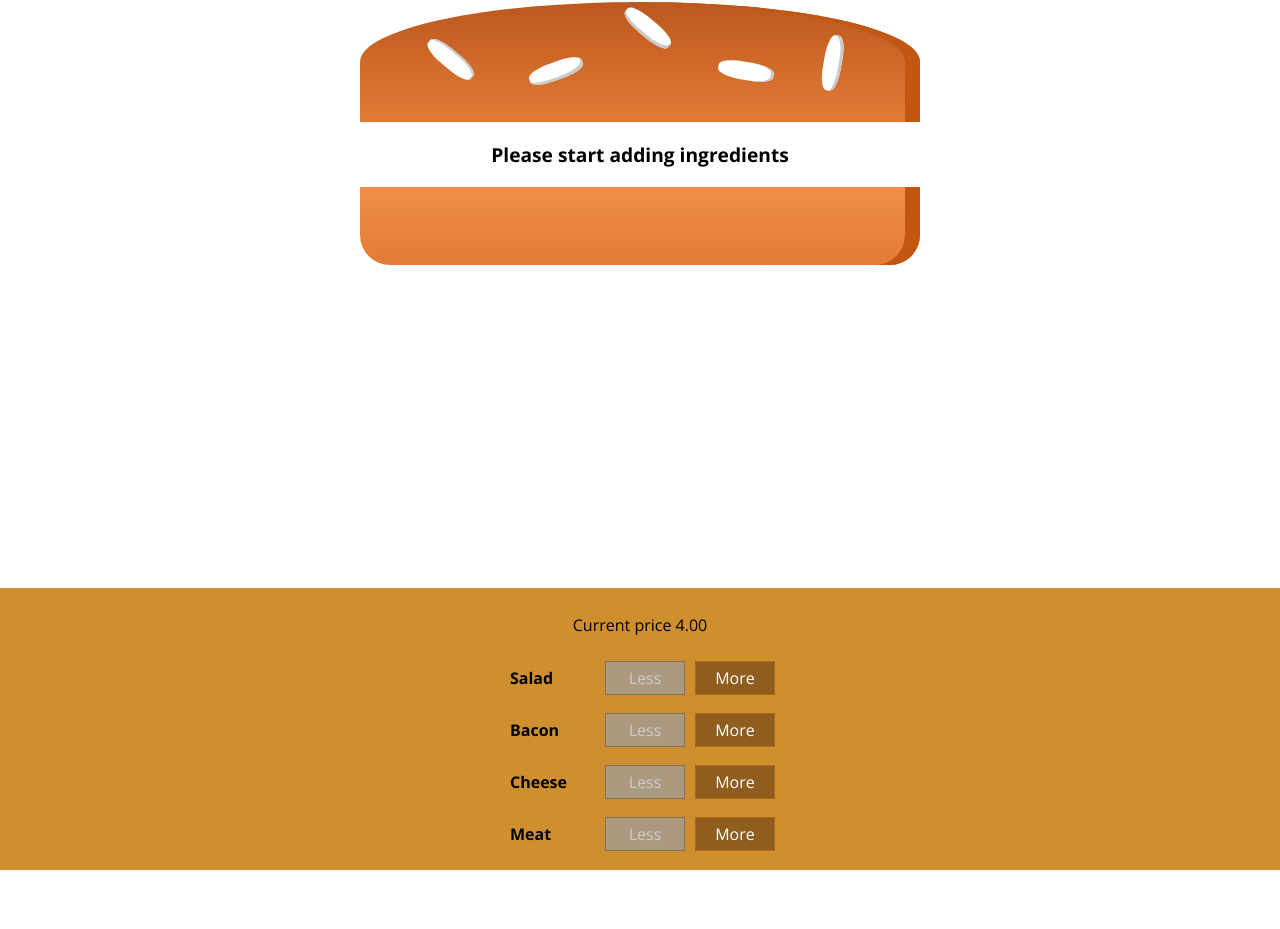
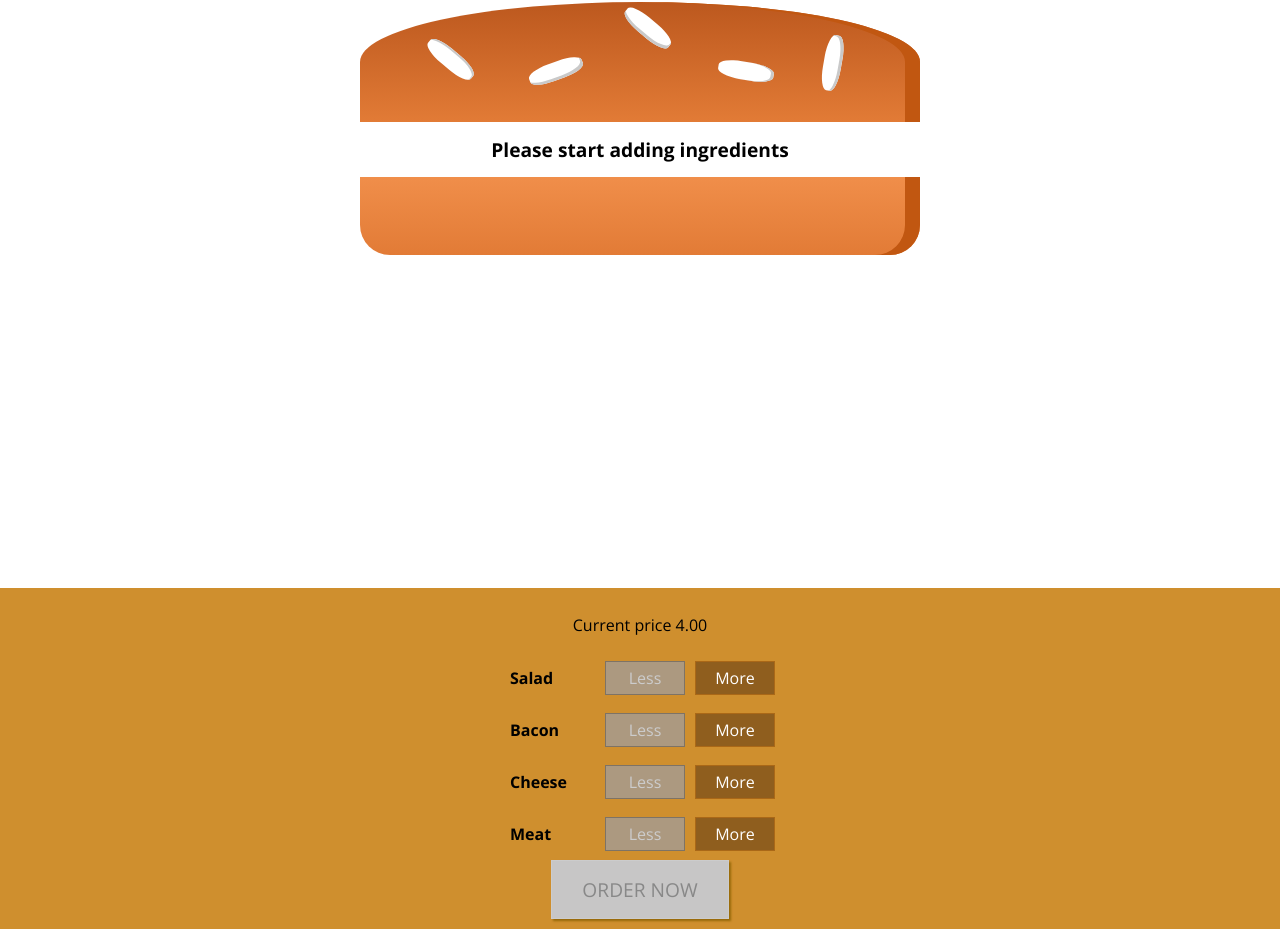
Before and after one commit to dusan011/Burger-app, a React (Create React App) app: page / in a window 1280 px wide. Shown: the part 50-979 px from the top of the page. Before the commit the page ends 920 px from the top, so only its background shows below. Built offline with nearby package versions, Linux system fonts and the light colour scheme.

Commit message:
added order button, order summary

```diff
--- a/src/components/Burger/Burger.jsx
+++ b/src/components/Burger/Burger.jsx
@@ -13,7 +13,7 @@
       return arr.concat(el);
     }, []);
   if (transformedIngredients.length === 0) {
-    transformedIngredients = <p>Please start adding ingredients</p>;
+    transformedIngredients = <strong>Please start adding ingredients</strong>;
   }
   console.log(transformedIngredients);
   return (
--- /dev/null
+++ b/src/components/Burger/OrderSummary/OrderSummary.jsx
@@ -0,0 +1,23 @@
+import React from "react";
+import Aux from "../../../hoc/Aux";
+
+const orderSummary = props => {
+  const ingredientSummary = Object.keys(props.ingredients).map(igKey => {
+    return (
+      <li key={igKey}>
+        <span style={{ textTransform: "capitalize" }}> {igKey}</span>:
+        {props.ingredients[igKey]}
+      </li>
+    );
+  });
+  return (
+    <Aux>
+      <h3>Your order</h3>
+      <p>A delicious burger with the following ingredients</p>
+      <ul>{ingredientSummary}</ul>
+      <p>Continue to Checkout?</p>
+    </Aux>
+  );
+};
+
+export default orderSummary;
--- a/src/components/BurgerControls/BurgerControls.jsx
+++ b/src/components/BurgerControls/BurgerControls.jsx
@@ -24,6 +24,13 @@
           />
         );
       })}
+      <button
+        className={classes.OrderButton}
+        disabled={!props.purchaseable}
+        onClick={props.ordered}
+      >
+        ORDER NOW
+      </button>
     </div>
   );
 };
--- a/src/components/BurgerControls/BurgerControls.module.css
+++ b/src/components/BurgerControls/BurgerControls.module.css
@@ -8,3 +8,45 @@
   margin: auto;
   padding: 10px 0;
 }
+
+.OrderButton {
+  background-color: #dad735;
+  outline: none;
+  cursor: pointer;
+  border: 1px solid #966909;
+  color: #966909;
+  font-family: inherit;
+  font-size: 1.2em;
+  padding: 15px 30px;
+  box-shadow: 2px 2px 2px #966909;
+}
+
+.OrderButton:hover,
+.OrderButton:active {
+  background-color: #a0db41;
+  border: 1px solid #966909;
+  color: #966909;
+}
+
+.OrderButton:disabled {
+  background-color: #c7c6c6;
+  cursor: not-allowed;
+  border: 1px solid #ccc;
+  color: #888888;
+}
+
+.OrderButton:not(:disabled) {
+  animation: enable 0.3s linear;
+}
+
+@keyframes enable {
+  0% {
+    transform: scale(1);
+  }
+  60% {
+    transform: scale(1.1);
+  }
+  100% {
+    transform: scale(1);
+  }
+}
--- /dev/null
+++ b/src/components/UI/Modal/Modal.jsx
@@ -0,0 +1,18 @@
+import React from "react";
+import classes from "./Modal.module.css";
+
+const modal = props => {
+  return (
+    <div
+      className={classes.Modal}
+      style={{
+        transform: props.show ? "translateY(0)" : "translateY(-100vh)",
+        opacity: props.show ? "1" : "0"
+      }}
+    >
+      {props.children}
+    </div>
+  );
+};
+
+export default modal;
--- /dev/null
+++ b/src/components/UI/Modal/Modal.module.css
@@ -0,0 +1,20 @@
+.Modal {
+  position: fixed;
+  z-index: 500;
+  background-color: white;
+  width: 70%;
+  border: 1px solid #ccc;
+  box-shadow: 1px 1px 1px black;
+  padding: 16px;
+  left: 15%;
+  top: 30%;
+  box-sizing: border-box;
+  transition: all 0.3s ease-out;
+}
+
+@media (min-width: 600px) {
+  .Modal {
+    width: 500px;
+    left: calc(50% - 250px);
+  }
+}
--- a/src/containers/BurgerBuilder/BurgerBuilder.jsx
+++ b/src/containers/BurgerBuilder/BurgerBuilder.jsx
@@ -3,6 +3,8 @@
 
 import Burger from "../../components/Burger/Burger";
 import BurgerControls from "../../components/BurgerControls/BurgerControls";
+import Modal from "../../components/UI/Modal/Modal";
+import OrderSummary from "../../components/Burger/OrderSummary/OrderSummary";
 
 const INGREDIENT_PRICES = {
   salad: 0.5,
@@ -19,7 +21,23 @@
       cheese: 0,
       meat: 0
     },
-    totalPrice: 4
+    totalPrice: 4,
+    purchaseable: false,
+    purchasing: false
+  };
+
+  updatePurchaseState = ingredients => {
+    const sum = Object.keys(ingredients)
+      .map(igKey => {
+        return ingredients[igKey];
+      })
+      .reduce((sum, el) => {
+        return sum + el;
+      }, 0);
+
+    this.setState({
+      purchaseable: sum > 0
+    });
   };
 
   addIngredientHandler = type => {
@@ -40,6 +58,7 @@
       ingredients: updatedIngredients,
       totalPrice: newPrice
     });
+    this.updatePurchaseState(updatedIngredients);
   };
 
   removeIngredientHandler = type => {
@@ -64,7 +83,15 @@
       ingredients: updatedIngredients,
       totalPrice: newPrice
     });
+    this.updatePurchaseState(updatedIngredients);
   };
+
+  purchaseHandler = () => {
+    this.setState({
+      purchasing: true
+    });
+  };
+
   render() {
     const disabledInfo = {
       ...this.state.ingredients
@@ -75,12 +102,17 @@
     } //{salad: true, meat: false, ....}
     return (
       <Aux>
+        <Modal show={this.state.purchasing}>
+          <OrderSummary ingredients={this.state.ingredients} />
+        </Modal>
         <Burger ingredients={this.state.ingredients} />
         <BurgerControls
           ingredientsAdded={this.addIngredientHandler}
           ingredientsRemoved={this.removeIngredientHandler}
           price={this.state.totalPrice}
+          purchaseable={this.state.purchaseable}
           disabled={disabledInfo}
+          ordered={this.purchaseHandler}
         />
       </Aux>
     );
```
